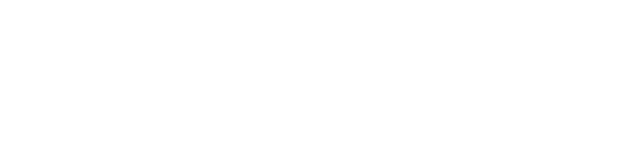
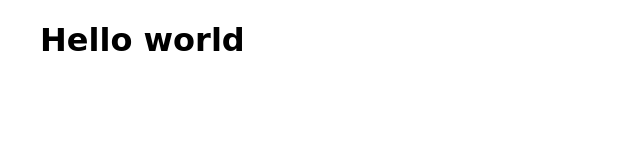
Before and after one commit to nikitin2009/todo-list, a website built with webpack: page dist/index.html in a window 1280 px wide. Shown: the whole page, without its empty margins (0-640 px from the left). Built offline with nearby package versions, Linux system fonts and the light colour scheme.

```diff
--- a/src/index.js
+++ b/src/index.js
@@ -1 +1,14 @@
-console.log('hello world');
+
+const App = (function() {
+  const entryPoint = document.getElementById('app');
+
+  function init() {
+    entryPoint.innerHTML = '<h1>Hello world</h1>';
+  }
+
+  return {
+    init,
+  }
+})();
+
+App.init();
```
Also changed, not shown: dist/index.html, dist/js/main.js, dist/styles/style.css.
